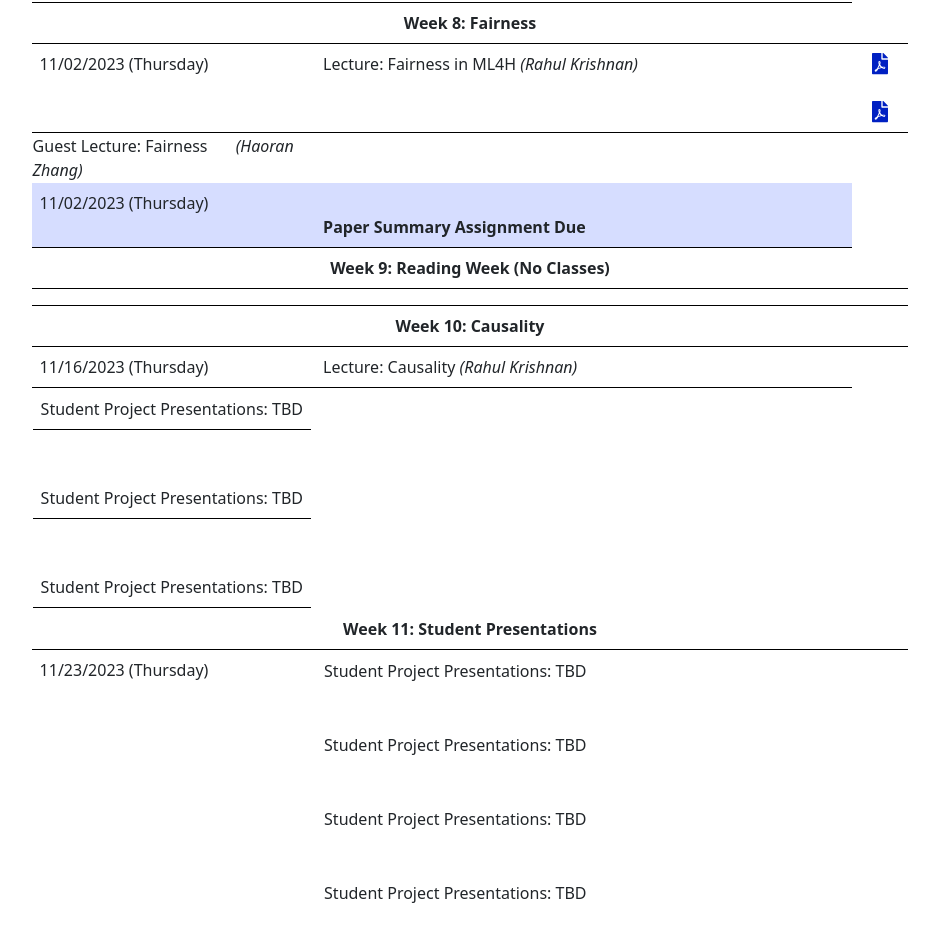
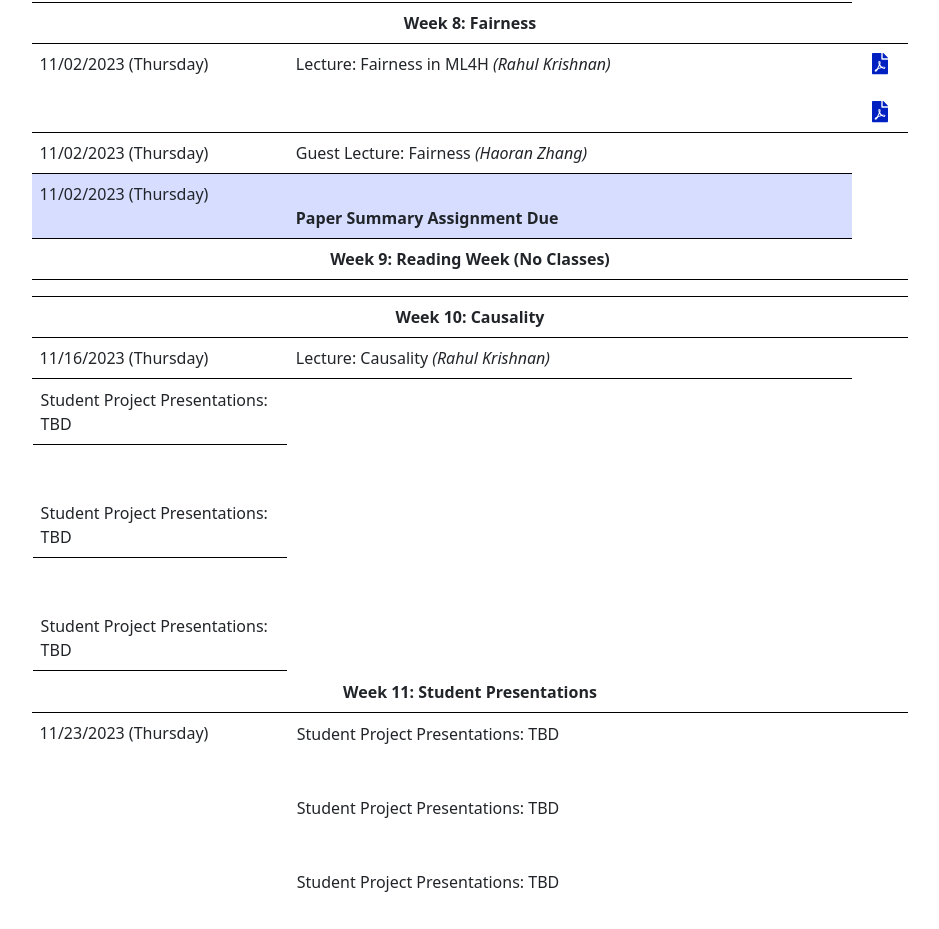
Before and after one commit to csc2541-2023/csc2541-2023.github.io, a Next.js app: page /schedule in a window 1280 px wide. Shown: the part 1500-2429 px from the top of the page, without its empty margins (162-1101 px from the left). Built offline with nearby package versions, Linux system fonts and the light colour scheme; what @tailwindcss/typography would draw is missing.

Commit message:
updated schedule

```diff
--- a/pages/schedule.js
+++ b/pages/schedule.js
@@ -300,7 +300,10 @@ export default function Home() {
                   "Dissecting racial bias (Obermeyer et al.)")}
                 </td>
               </tr>
-              <td>Guest Lecture: Fairness<a></a> <i> (Haoran Zhang)</i></td>
+              <tr>
+                <td>11/02/2023 (Thursday)</td>
+                <td>Guest Lecture: Fairness<a></a> <i> (Haoran Zhang)</i></td>
+              </tr>
               {/* <tr>
                 <td>10/27/2021 (Wednesday)</td>
                 <td>
```
